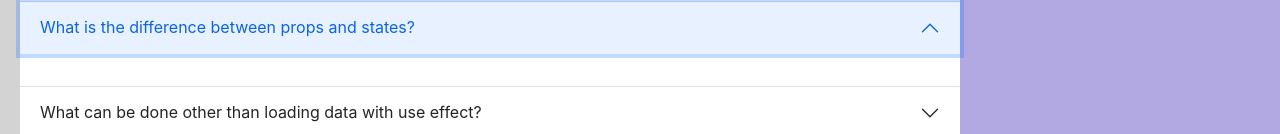
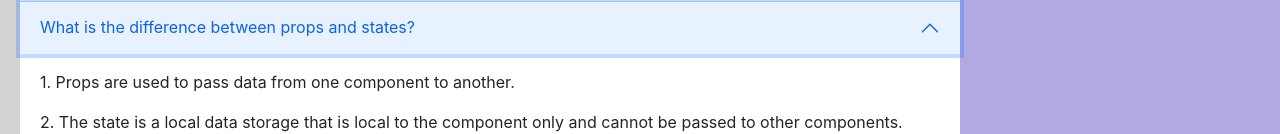
Before and after one commit to Abdulkarim6/Ultra-Active-Club, a React (Create React App) app: page / in a window 1280 px wide. Both pictures are taken after a click on the button "What is the difference between props and states?". Shown: the part 819-953 px from the top of the page. Built offline with nearby package versions, Linux system fonts and the light colour scheme.

Commit message:
second ques add

```diff
--- a/src/blog/Blog.js
+++ b/src/blog/Blog.js
@@ -23,7 +23,10 @@ const Blog = () => {
                     </h2>
                     <div id="flush-collapseTwo" class="accordion-collapse collapse" aria-labelledby="flush-headingTwo" data-bs-parent="#accordionFlushExample">
                         <div class="accordion-body">
-                           </div>
+                            <p> 1. Props are used to pass data from one component to another.</p>
+                            <p> 2. The state is a local data storage that is local to the component only and cannot be passed to other components.</p>
+                            <p>3. The this.setState property is used to update the state values in the component.</p>
+                        </div>
                     </div>
                 </div>
                 <div class="accordion-item">
```
